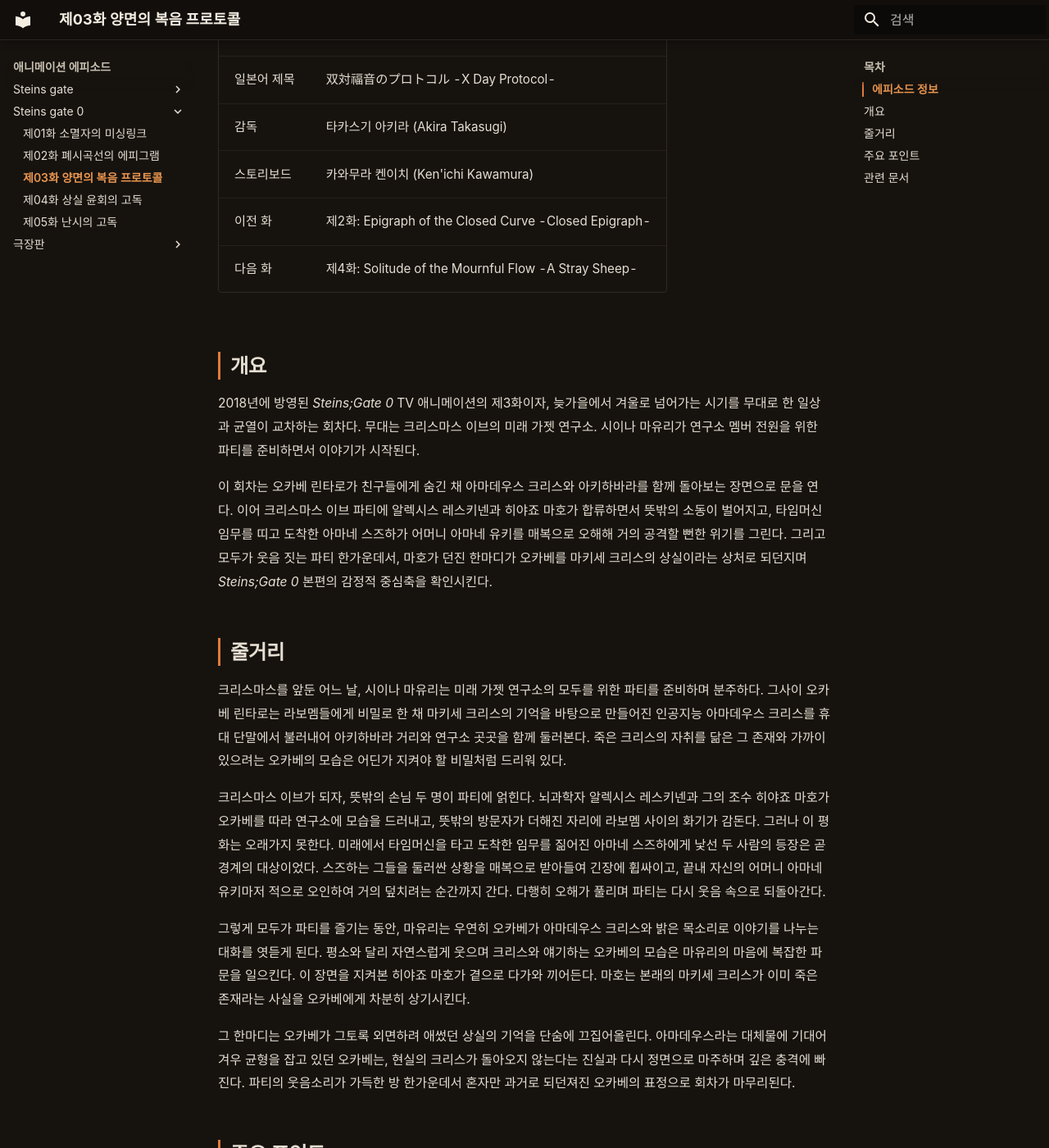
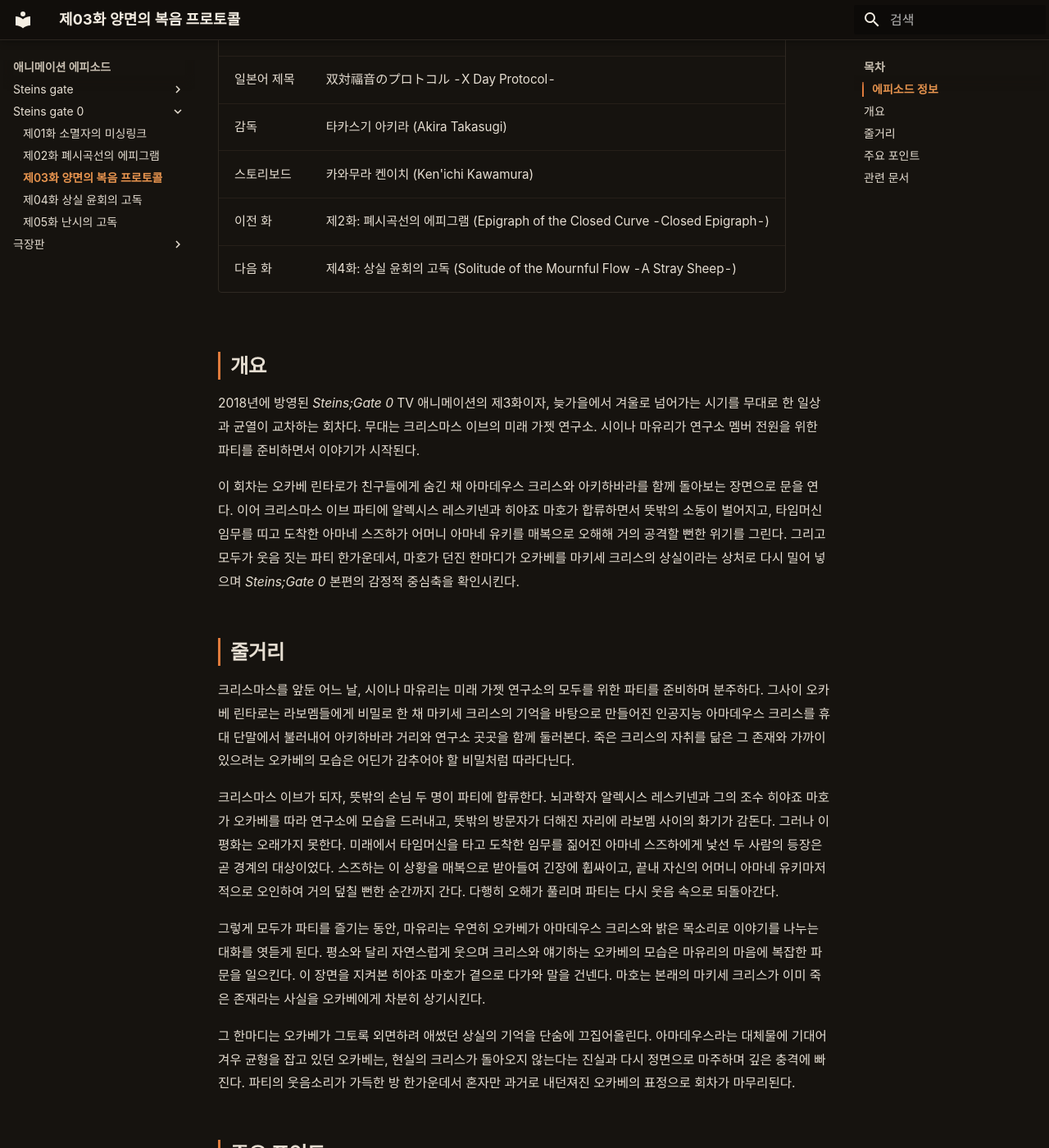
Before and after one commit to sgwiki/sgwiki.github.io, an MkDocs documentation site: the page built from wiki/애니메이션-에피소드/steins-gate-0/제03화-양면의-복음-프로토콜.md, in a window 1280 px wide and 1400 px high, scrolled down 626 px. Shown: the whole window at 82% size. Built offline with MkDocs 1.6.1 and Material for MkDocs 9.7.7, drawn with Linux system fonts in a browser that asks for light colours; some web fonts are replaced; some of the changed text lies outside the part shown.

Commit message:
chore(wiki): SG0 제03화 정비 — 인접 화 표기 일치·문체 다듬기, 제04화 이전 화 오타 수정(의정서→프로토콜)
Co-Authored-By: Claude Opus 4.6 <noreply@anthropic.com>

```diff
--- a/wiki/애니메이션-에피소드/steins-gate-0/제03화-양면의-복음-프로토콜.md
+++ b/wiki/애니메이션-에피소드/steins-gate-0/제03화-양면의-복음-프로토콜.md
@@ -21,31 +21,31 @@ description: "*Steins;Gate 0* 제3화. 크리스마스 이브에 미래 가젯
 | 일본어 제목 | 双対福音のプロトコル -X Day Protocol- |
 | 감독 | 타카스기 아키라 (Akira Takasugi) |
 | 스토리보드 | 카와무라 켄이치 (Ken'ichi Kawamura) |
-| 이전 화 | 제2화: Epigraph of the Closed Curve -Closed Epigraph- |
-| 다음 화 | 제4화: Solitude of the Mournful Flow -A Stray Sheep- |
+| 이전 화 | 제2화: 폐시곡선의 에피그램 (Epigraph of the Closed Curve -Closed Epigraph-) |
+| 다음 화 | 제4화: 상실 윤회의 고독 (Solitude of the Mournful Flow -A Stray Sheep-) |
 
 ## 개요
 
 2018년에 방영된 *Steins;Gate 0* TV 애니메이션의 제3화이자, 늦가을에서 겨울로 넘어가는 시기를 무대로 한 일상과 균열이 교차하는 회차다. 무대는 크리스마스 이브의 미래 가젯 연구소. 시이나 마유리가 연구소 멤버 전원을 위한 파티를 준비하면서 이야기가 시작된다.
 
-이 회차는 오카베 린타로가 친구들에게 숨긴 채 아마데우스 크리스와 아키하바라를 함께 돌아보는 장면으로 문을 연다. 이어 크리스마스 이브 파티에 알렉시스 레스키넨과 히야죠 마호가 합류하면서 뜻밖의 소동이 벌어지고, 타임머신 임무를 띠고 도착한 아마네 스즈하가 어머니 아마네 유키를 매복으로 오해해 거의 공격할 뻔한 위기를 그린다. 그리고 모두가 웃음 짓는 파티 한가운데서, 마호가 던진 한마디가 오카베를 마키세 크리스의 상실이라는 상처로 되던지며 *Steins;Gate 0* 본편의 감정적 중심축을 확인시킨다.
+이 회차는 오카베 린타로가 친구들에게 숨긴 채 아마데우스 크리스와 아키하바라를 함께 돌아보는 장면으로 문을 연다. 이어 크리스마스 이브 파티에 알렉시스 레스키넨과 히야죠 마호가 합류하면서 뜻밖의 소동이 벌어지고, 타임머신 임무를 띠고 도착한 아마네 스즈하가 어머니 아마네 유키를 매복으로 오해해 거의 공격할 뻔한 위기를 그린다. 그리고 모두가 웃음 짓는 파티 한가운데서, 마호가 던진 한마디가 오카베를 마키세 크리스의 상실이라는 상처로 다시 밀어 넣으며 *Steins;Gate 0* 본편의 감정적 중심축을 확인시킨다.
 
 ## 줄거리
 
-크리스마스를 앞둔 어느 날, 시이나 마유리는 미래 가젯 연구소의 모두를 위한 파티를 준비하며 분주하다. 그사이 오카베 린타로는 라보멤들에게 비밀로 한 채 마키세 크리스의 기억을 바탕으로 만들어진 인공지능 아마데우스 크리스를 휴대 단말에서 불러내어 아키하바라 거리와 연구소 곳곳을 함께 둘러본다. 죽은 크리스의 자취를 닮은 그 존재와 가까이 있으려는 오카베의 모습은 어딘가 지켜야 할 비밀처럼 드리워 있다.
+크리스마스를 앞둔 어느 날, 시이나 마유리는 미래 가젯 연구소의 모두를 위한 파티를 준비하며 분주하다. 그사이 오카베 린타로는 라보멤들에게 비밀로 한 채 마키세 크리스의 기억을 바탕으로 만들어진 인공지능 아마데우스 크리스를 휴대 단말에서 불러내어 아키하바라 거리와 연구소 곳곳을 함께 둘러본다. 죽은 크리스의 자취를 닮은 그 존재와 가까이 있으려는 오카베의 모습은 어딘가 감추어야 할 비밀처럼 따라다닌다.
 
-크리스마스 이브가 되자, 뜻밖의 손님 두 명이 파티에 얽힌다. 뇌과학자 알렉시스 레스키넨과 그의 조수 히야죠 마호가 오카베를 따라 연구소에 모습을 드러내고, 뜻밖의 방문자가 더해진 자리에 라보멤 사이의 화기가 감돈다. 그러나 이 평화는 오래가지 못한다. 미래에서 타임머신을 타고 도착한 임무를 짊어진 아마네 스즈하에게 낯선 두 사람의 등장은 곧 경계의 대상이었다. 스즈하는 그들을 둘러싼 상황을 매복으로 받아들여 긴장에 휩싸이고, 끝내 자신의 어머니 아마네 유키마저 적으로 오인하여 거의 덮치려는 순간까지 간다. 다행히 오해가 풀리며 파티는 다시 웃음 속으로 되돌아간다.
+크리스마스 이브가 되자, 뜻밖의 손님 두 명이 파티에 합류한다. 뇌과학자 알렉시스 레스키넨과 그의 조수 히야죠 마호가 오카베를 따라 연구소에 모습을 드러내고, 뜻밖의 방문자가 더해진 자리에 라보멤 사이의 화기가 감돈다. 그러나 이 평화는 오래가지 못한다. 미래에서 타임머신을 타고 도착한 임무를 짊어진 아마네 스즈하에게 낯선 두 사람의 등장은 곧 경계의 대상이었다. 스즈하는 이 상황을 매복으로 받아들여 긴장에 휩싸이고, 끝내 자신의 어머니 아마네 유키마저 적으로 오인하여 거의 덮칠 뻔한 순간까지 간다. 다행히 오해가 풀리며 파티는 다시 웃음 속으로 되돌아간다.
 
-그렇게 모두가 파티를 즐기는 동안, 마유리는 우연히 오카베가 아마데우스 크리스와 밝은 목소리로 이야기를 나누는 대화를 엿듣게 된다. 평소와 달리 자연스럽게 웃으며 크리스와 얘기하는 오카베의 모습은 마유리의 마음에 복잡한 파문을 일으킨다. 이 장면을 지켜본 히야죠 마호가 곁으로 다가와 끼어든다. 마호는 본래의 마키세 크리스가 이미 죽은 존재라는 사실을 오카베에게 차분히 상기시킨다.
+그렇게 모두가 파티를 즐기는 동안, 마유리는 우연히 오카베가 아마데우스 크리스와 밝은 목소리로 이야기를 나누는 대화를 엿듣게 된다. 평소와 달리 자연스럽게 웃으며 크리스와 얘기하는 오카베의 모습은 마유리의 마음에 복잡한 파문을 일으킨다. 이 장면을 지켜본 히야죠 마호가 곁으로 다가와 말을 건넨다. 마호는 본래의 마키세 크리스가 이미 죽은 존재라는 사실을 오카베에게 차분히 상기시킨다.
 
-그 한마디는 오카베가 그토록 외면하려 애썼던 상실의 기억을 단숨에 끄집어올린다. 아마데우스라는 대체물에 기대어 겨우 균형을 잡고 있던 오카베는, 현실의 크리스가 돌아오지 않는다는 진실과 다시 정면으로 마주하며 깊은 충격에 빠진다. 파티의 웃음소리가 가득한 방 한가운데서 혼자만 과거로 되던져진 오카베의 표정으로 회차가 마무리된다.
+그 한마디는 오카베가 그토록 외면하려 애썼던 상실의 기억을 단숨에 끄집어올린다. 아마데우스라는 대체물에 기대어 겨우 균형을 잡고 있던 오카베는, 현실의 크리스가 돌아오지 않는다는 진실과 다시 정면으로 마주하며 깊은 충격에 빠진다. 파티의 웃음소리가 가득한 방 한가운데서 혼자만 과거로 내던져진 오카베의 표정으로 회차가 마무리된다.
 
 ## 주요 포인트
 
 - **아마데우스 크리스와의 은밀한 접촉**: 오카베가 라보멤들에게 숨긴 채 아마데우스 크리스와 시간을 보내는 모습은, 그가 죽은 크리스의 자리를 이 인공지능으로 어떻게 메우려 하는지를 보여주는 핵심 장면이다.
 - **크리스마스 이브 파티와 일상의 결속**: 마유리가 정성껏 준비한 파티는 *Steins;Gate 0*의 라보멤 일상을 잠시 회복시키며, 뒤이을 비극의 대비가 되는 따뜻한 장면이다.
 - **스즈하의 매복 오해와 모녀**: 타임머신 임무에 투사된 스즈하가 낯선 방문자를 경계하다 끝내 어머니 유키마저 적으로 오인하는 전개는, 그녀가 짊어진 임무의 무게를 드러낸다.
-- **마호의 경고와 오카베의 정신적 붕괴**: "본래의 크리스는 이미 죽었다"는 마호의 환기가 오카베를 상실의 충격으로 되던지는 결말은, *Steins;Gate 0* 전편을 관통하는 오카베의 트라우마를 압축한다.
+- **마호의 경고와 오카베의 정신적 붕괴**: "본래의 크리스는 이미 죽었다"는 마호의 일갈이 오카베를 상실의 충격으로 다시 밀어 넣는 결말은, *Steins;Gate 0* 전편을 관통하는 오카베의 트라우마를 압축한다.
 - **마유리의 목격**: 오카베와 아마데우스 크리스의 친밀한 대화를 엿들은 마유리의 동요는 이후 마유리의 선택으로 이어지는 감정의 씨앗이 된다.
 
 ## 관련 문서
```
Also changed, not shown: wiki/애니메이션-에피소드/steins-gate-0/제04화-상실-윤회의-고독.md (+1 -1 lines).
